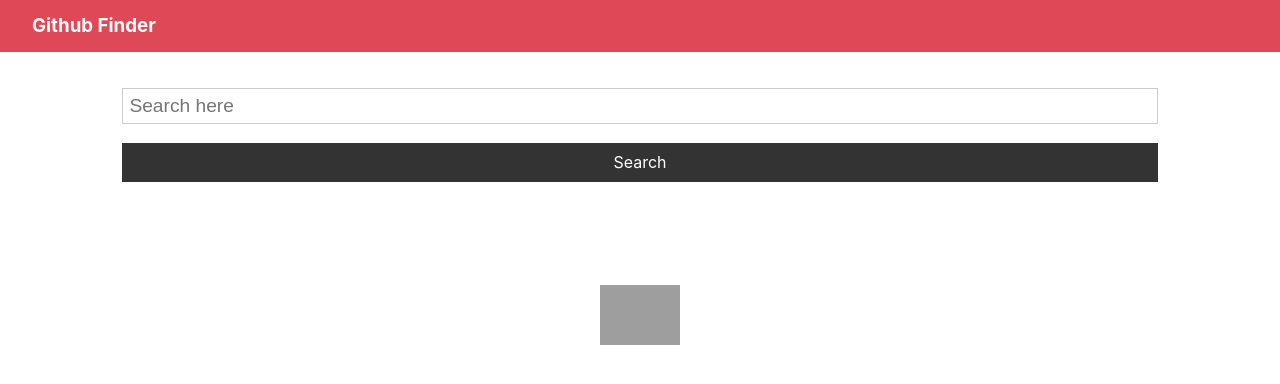
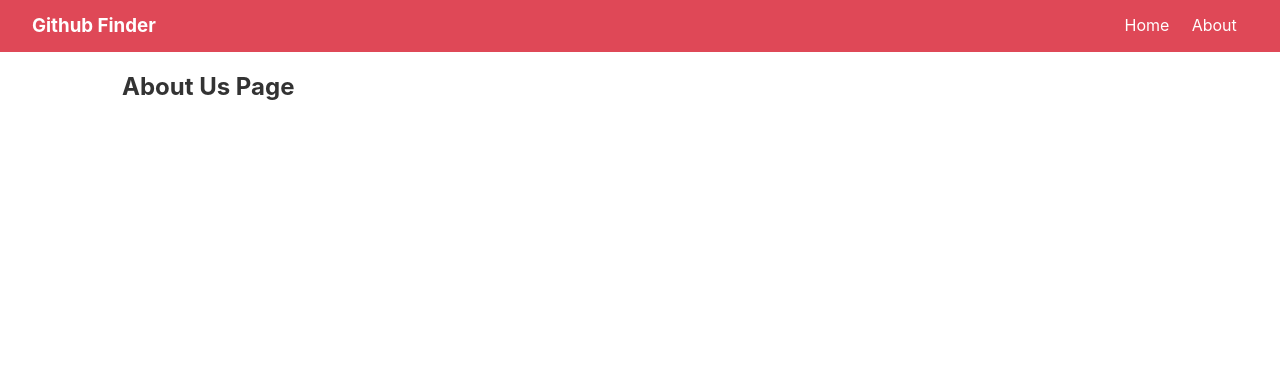
Before and after one commit to Irinnahar/React-github-finder, a React (Create React App) app: page /about in a window 1280 px wide. Shown: the top 384 px of the page. Built offline with nearby package versions, Linux system fonts and the light colour scheme; no server answers; grey boxes are pictures that could not be loaded.

Commit message:
add react router

```diff
--- a/package.json
+++ b/package.json
@@ -6,6 +6,7 @@
     "axios": "^0.19.0",
     "react": "^16.9.0",
     "react-dom": "^16.9.0",
+    "react-router-dom": "^5.1.1",
     "react-scripts": "3.1.1"
   },
   "scripts": {
--- a/src/App.js
+++ b/src/App.js
@@ -1,8 +1,11 @@
-import React, { Component } from 'react';
-import Navbar from './Components/Navbar';
-import Users from './Components/Users';
-import Search from './Components/Search';
-import Alert from './Components/Alert/Alert';
+import React, { Component, Fragment } from 'react';
+import Navbar from './Components/layout/Navbar';
+import Users from './Components/Users/Users';
+import Search from './Components/Users/Search';
+import Alert from './Components/layout/Alert/Alert';
+import About from './Components/pages/About';
+
+import { BrowserRouter as Router, Switch, Route, Link } from "react-router-dom";
 
 const axios = require('axios').default;
 
@@ -43,10 +46,14 @@ class App extends Component {
   render() {
     const { userList, loading } = this.state;
     return (
+      <Router>
         <div className="App">
           <Navbar title="Github Finder" />
           <div className="container">
             {this.state.setAlert !== null && <Alert alert={this.state.setAlert} />}
+            <Switch>
+              <Route path="/" exact render={props => (
+                <Fragment>
                   <Search
                     searchUser={this.searchUser}
                     clearUser={this.clearUser}
@@ -54,8 +61,20 @@ class App extends Component {
                     setAlert={this.setAlert}
                   />
                   <Users users={userList} loading={loading} />
+                </Fragment>
+              )}
+              />
+              <Route
+                path='/about'
+                exact
+                component={About}
+              />
+            </Switch>
+
           </div>
         </div>
+      </Router>
+
     )
   }
 }
--- a/src/Components/Users.js
+++ b/src/Components/Users/Users.js
@@ -1,6 +1,6 @@
 import React from 'react'
 import User from './User';
-import Spinner from './Spinner';
+import Spinner from '../layout/Spinner';
 import PropTypes from 'prop-types'
 
 const Users = ({ users, loading }) => {
--- a/src/Components/Navbar.js
+++ b/src/Components/layout/Navbar.js
@@ -1,5 +1,6 @@
 import React, { Component } from 'react'
 import PropTypes from 'prop-types';
+import { Link } from 'react-router-dom';
 
 class Navbar extends Component {
     render() {
@@ -8,6 +9,15 @@ class Navbar extends Component {
                 <h3>
                     {this.props.title}
                 </h3>
+                <ul>
+                    <li>
+                        <Link to={'/'}>Home</Link>
+                    </li>
+                    <li>
+                        <Link to={'/about'}>About</Link>
+                    </li>
+                </ul>
+
             </div>
         )
     }
--- /dev/null
+++ b/src/Components/pages/About.js
@@ -0,0 +1,11 @@
+import React from 'react'
+
+const About = () => {
+    return (
+        <div>
+            <h2>About Us Page</h2>
+        </div>
+    )
+}
+
+export default About;
```
Also changed, not shown: src/Components/Users/Search.js (renamed from src/Components/Search.js), src/Components/Users/User.js (renamed from src/Components/User.js), src/Components/layout/Alert/Alert.css (renamed from src/Components/Alert/Alert.css), src/Components/layout/Alert/Alert.js (renamed from src/Components/Alert/Alert.js), src/Components/layout/Spinner.js (renamed from src/Components/Spinner.js), 1 other file (tests, documents, lock files or other folders). Lines whose indentation alone changed are shown as unchanged.
